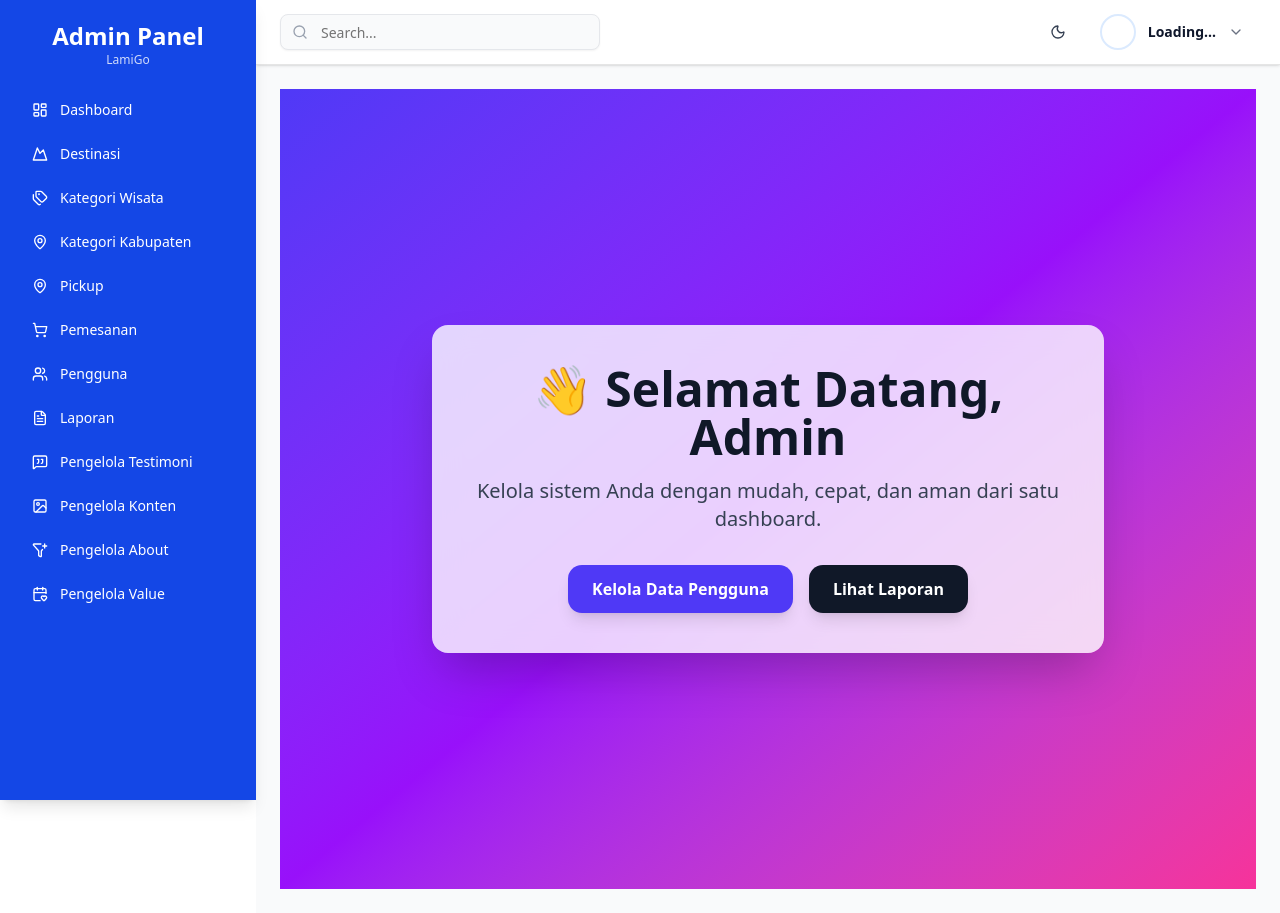
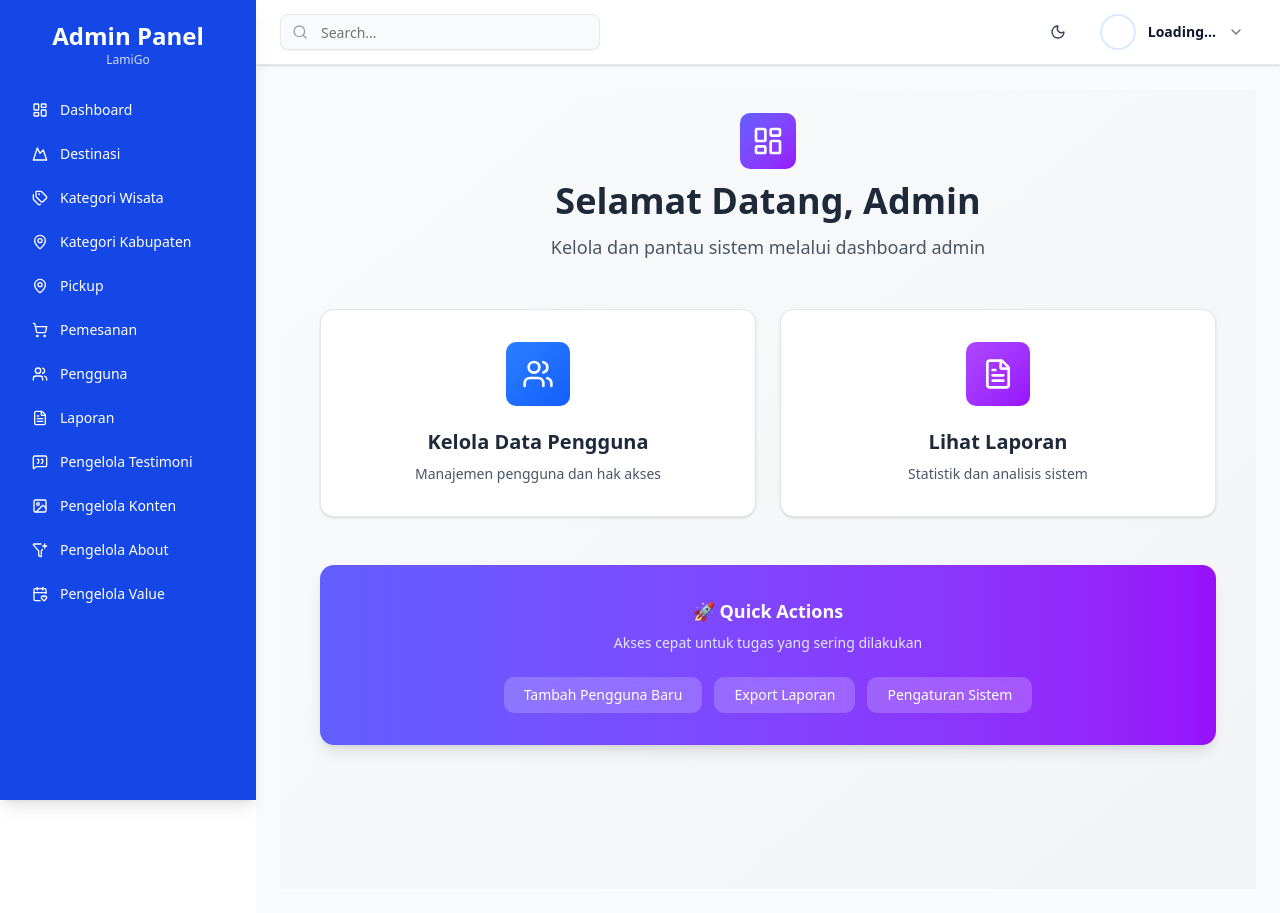
Before and after one commit to megustaSzy/app-lamigo, a Next.js app: page /admin in a window 1280 px wide. Built offline with nearby package versions, Linux system fonts and the light colour scheme.

Commit message:
feeat: add tiket

```diff
--- a/src/app/admin/page.tsx
+++ b/src/app/admin/page.tsx
@@ -2,31 +2,84 @@
 
 import Link from "next/link";
 import React from "react";
+import { Users, FileText, LayoutDashboard } from "lucide-react";
 
 export default function AdminDashboard() {
+  const menuItems = [
+    {
+      title: "Kelola Data Pengguna",
+      description: "Manajemen pengguna dan hak akses",
+      href: "/admin/manajemen-pengguna",
+      icon: Users,
+      color: "from-blue-500 to-blue-600",
+    },
+    {
+      title: "Lihat Laporan",
+      description: "Statistik dan analisis sistem",
+      href: "/admin/laporan",
+      icon: FileText,
+      color: "from-purple-500 to-purple-600",
+    },
+  ];
+
   return (
-    <div className="min-h-screen flex items-center justify-center bg-gradient-to-br from-indigo-600 via-purple-600 to-pink-500 px-4">
-      <div className="bg-white/80 backdrop-blur-lg shadow-2xl rounded-2xl p-10 max-w-2xl w-full text-center animate-fade-in">
-        <h1 className="text-4xl sm:text-5xl font-extrabold text-gray-900 mb-4">
-          👋 Selamat Datang, Admin
-        </h1>
+    <div className="min-h-screen bg-gradient-to-br from-gray-50 to-gray-100 p-6">
+      <div className="max-w-6xl mx-auto">
+        {/* Header */}
+        <div className="mb-12 text-center">
+          <div className="flex items-center justify-center gap-3 mb-3">
+            <div className="p-3 bg-gradient-to-br from-indigo-500 to-purple-600 rounded-lg">
+              <LayoutDashboard className="w-8 h-8 text-white" />
+            </div>
+          </div>
+          <h1 className="text-4xl font-bold text-gray-800 mb-3">
+            Selamat Datang, Admin
+          </h1>
+          <p className="text-gray-600 text-lg">
+            Kelola dan pantau sistem melalui dashboard admin
+          </p>
+        </div>
 
-        <p className="text-gray-700 text-lg sm:text-xl mb-8">
-          Kelola sistem Anda dengan mudah, cepat, dan aman dari satu dashboard.
-        </p>
+        {/* Menu Cards */}
+        <div className="grid grid-cols-1 md:grid-cols-2 gap-6 max-w-4xl mx-auto">
+          {menuItems.map((item, index) => (
+            <Link key={index} href={item.href}>
+              <div className="group bg-white rounded-xl shadow-sm border border-gray-200 p-8 hover:shadow-lg transition-all duration-300 cursor-pointer">
+                <div className="text-center">
+                  <div
+                    className={`inline-block p-4 bg-gradient-to-br ${item.color} rounded-lg group-hover:scale-110 transition-transform duration-300 mb-4`}
+                  >
+                    <item.icon className="w-8 h-8 text-white" />
+                  </div>
+                  <h3 className="text-xl font-semibold text-gray-800 mb-2 group-hover:text-indigo-600 transition-colors">
+                    {item.title}
+                  </h3>
+                  <p className="text-gray-600 text-sm">{item.description}</p>
+                </div>
+              </div>
+            </Link>
+          ))}
+        </div>
 
-        <div className="flex flex-col sm:flex-row gap-4 justify-center">
-          <Link href="/admin/manajemen-pengguna">
-            <button className="px-6 py-3 rounded-xl bg-indigo-600 text-white font-semibold shadow-lg hover:bg-indigo-700 transition">
-              Kelola Data Pengguna
+        {/* Quick Actions */}
+        <div className="mt-12 bg-gradient-to-r from-indigo-500 to-purple-600 rounded-xl shadow-lg p-8 text-white max-w-4xl mx-auto">
+          <h3 className="text-lg font-semibold mb-2 text-center">
+            🚀 Quick Actions
+          </h3>
+          <p className="text-indigo-100 text-sm mb-6 text-center">
+            Akses cepat untuk tugas yang sering dilakukan
+          </p>
+          <div className="flex flex-wrap gap-3 justify-center">
+            <button className="px-5 py-2 bg-white/20 hover:bg-white/30 rounded-lg text-sm font-medium transition-colors backdrop-blur-sm">
+              Tambah Pengguna Baru
             </button>
-          </Link>
-
-          <Link href="/admin/laporan">
-            <button className="px-6 py-3 rounded-xl bg-gray-900 text-white font-semibold shadow-lg hover:bg-gray-800 transition">
-              Lihat Laporan
+            <button className="px-5 py-2 bg-white/20 hover:bg-white/30 rounded-lg text-sm font-medium transition-colors backdrop-blur-sm">
+              Export Laporan
             </button>
-          </Link>
+            <button className="px-5 py-2 bg-white/20 hover:bg-white/30 rounded-lg text-sm font-medium transition-colors backdrop-blur-sm">
+              Pengaturan Sistem
+            </button>
+          </div>
         </div>
       </div>
     </div>
--- a/src/app/tiket/[id]/page.tsx
+++ b/src/app/tiket/[id]/page.tsx
@@ -22,6 +22,7 @@ import {
 } from "lucide-react";
 import { QRCodeCanvas } from "qrcode.react";
 import { TicketDetail } from "@/types/ticket-detail";
+import Cookies from "js-cookie";
 
 function DetailSkeleton() {
   return (
@@ -98,6 +99,39 @@ export default function TicketDetailPage() {
       month: "long",
       year: "numeric",
     });
+
+  const handleDownloadPDF = async () => {
+    try {
+      const res = await fetch(
+        `${process.env.NEXT_PUBLIC_API_URL}/api/orders/${id}/ticket/pdf`,
+        {
+          method: "GET",
+          headers: {
+            Authorization: `Bearer ${Cookies.get("accessToken")}`,
+          },
+        },
+      );
+
+      if (!res.ok) {
+        throw new Error("Gagal download tiket");
+      }
+
+      const blob = await res.blob();
+      const url = window.URL.createObjectURL(blob);
+
+      const a = document.createElement("a");
+      a.href = url;
+      a.download = `tiket-${ticket?.ticketCode}.pdf`;
+      document.body.appendChild(a);
+      a.click();
+
+      a.remove();
+      window.URL.revokeObjectURL(url);
+    } catch (err) {
+      console.error("Download PDF gagal:", err);
+      alert("Gagal mengunduh tiket.");
+    }
+  };
 
   return (
     <>
@@ -251,7 +285,10 @@ export default function TicketDetailPage() {
                     {new Date(ticket.createdAt).toLocaleString("id-ID")}
                   </p>
 
-                  <Button className="rounded-lg gap-2 bg-blue-600 hover:bg-blue-700 text-white">
+                  <Button
+                    onClick={handleDownloadPDF}
+                    className="rounded-lg gap-2 bg-blue-600 hover:bg-blue-700 text-white"
+                  >
                     <Download size={16} />
                     Download Tiket
                   </Button>
```
